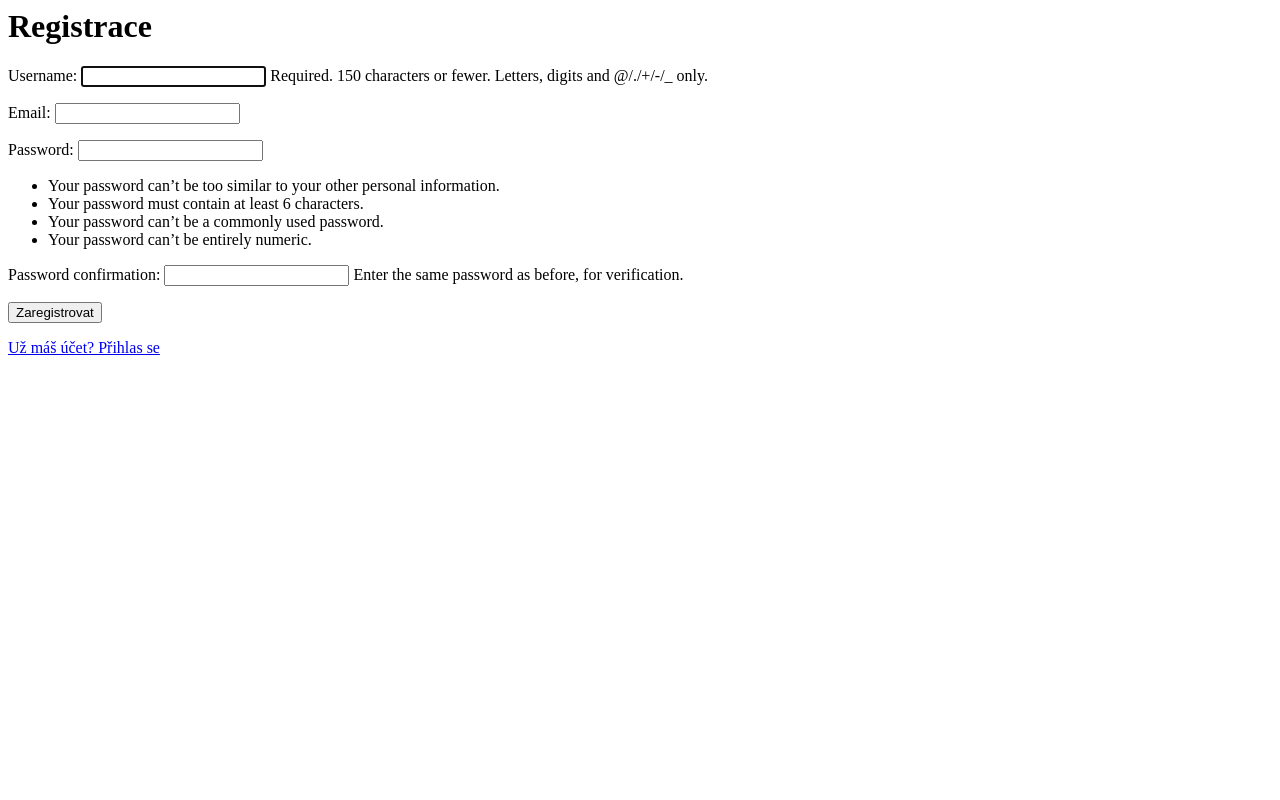
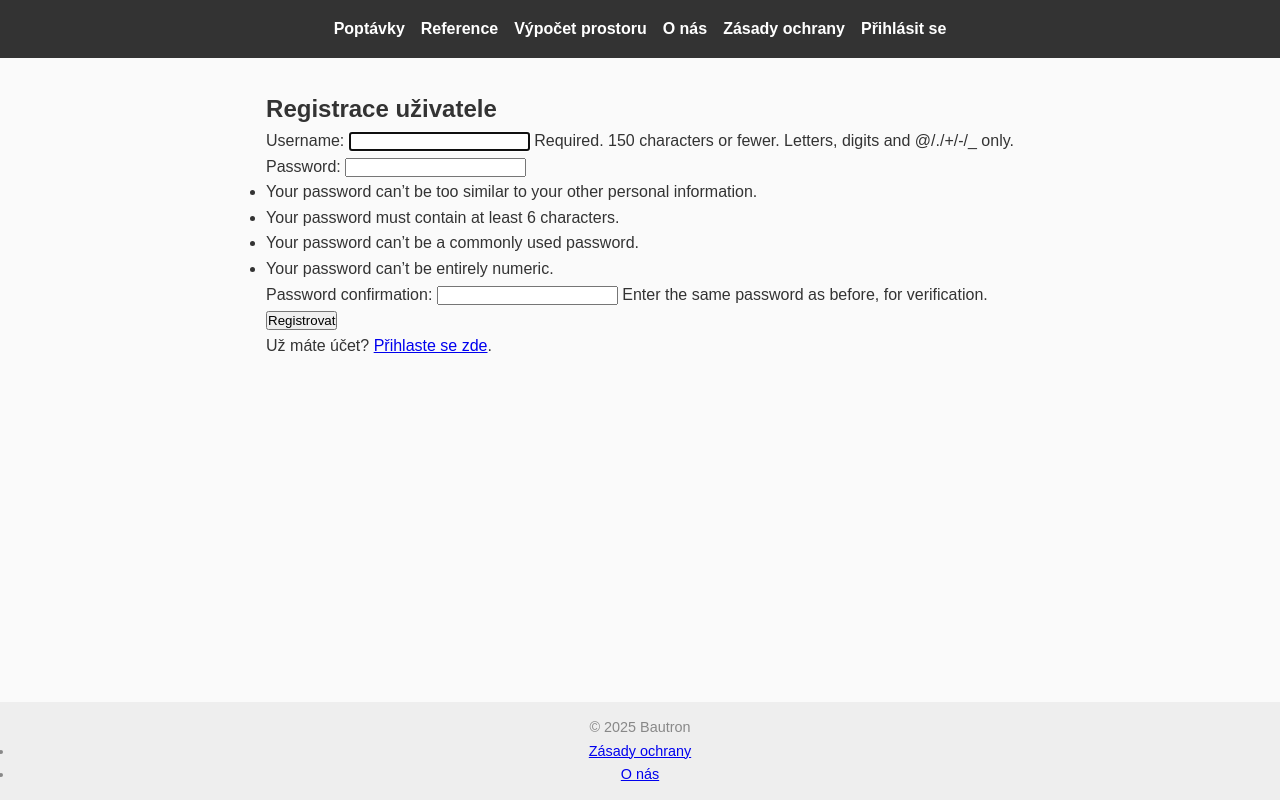
Before and after one commit to Drtilow/Bautron_site, a Django app: page /ucet/registrace/ in a window 1280 px wide. Run offline with Django 4.2, Linux system fonts and the light colour scheme.

Commit message:
funkční o nás a zásady ochrany

```diff
--- a/BAUTRON_SITE/settings.py
+++ b/BAUTRON_SITE/settings.py
@@ -92,8 +92,8 @@ USE_I18N = True
 USE_TZ = True
 
 # Statické soubory
-STATIC_URL = 'static/'
-STATICFILES_DIRS = [os.path.join(BASE_DIR, 'static')]
+STATIC_URL = '/static/'
+STATICFILES_DIRS = [ BASE_DIR / "static" ]
 MEDIA_URL = '/media/'
 MEDIA_ROOT = BASE_DIR / 'media'
 DEFAULT_AUTO_FIELD = 'django.db.models.BigAutoField'
--- a/BAUTRON_SITE/urls.py
+++ b/BAUTRON_SITE/urls.py
@@ -1,29 +1,6 @@
 from django.contrib import admin
 from django.urls import path, include
-from django.shortcuts import redirect
-from poptavky import views
-
-urlpatterns = [
-    path("admin/", admin.site.urls),
-    path("poptavky/", include("poptavky.urls")),
-    path("", lambda request: redirect("seznam_poptavek", permanent=False)),  # přesměrování na /poptavky/
-    path('ucet/', include('uzivatele.urls')),
-    path('reference/', include('reference.urls')),
-    path('obestaveny_prostor/', views.obestaveny_prostor, name='obestaveny_prostor'),
-
-
-]
-from django.conf import settings
-from django.conf.urls.static import static
-
-urlpatterns = [
-    path('admin/', admin.site.urls),
-    path('poptavky/', include('poptavky.urls')),
-    path('reference/', include('reference.urls')),
-    path('ucet/', include('uzivatele.urls')),
-]
-
-urlpatterns += static(settings.MEDIA_URL, document_root=settings.MEDIA_ROOT)
+from uzivatele.views import zasady_ochrany, o_nas
 from django.shortcuts import redirect
 
 urlpatterns = [
@@ -32,6 +9,14 @@ urlpatterns = [
     path('reference/', include('reference.urls')),
     path('ucet/', include('uzivatele.urls')),
 
-    # Přesměrování / na seznam poptávek (nebo jinam, dle potřeby)
+]
+
+# Připojení media souborů (pokud používáš MEDIA_URL)
+from django.conf import settings
+from django.conf.urls.static import static
+
+urlpatterns += [
     path('', lambda request: redirect('seznam_poptavek', permanent=False)),
 ]
+
+urlpatterns += static(settings.MEDIA_URL, document_root=settings.MEDIA_ROOT)
--- /dev/null
+++ b/BAUTRON_SITE/views.py
@@ -0,0 +1,4 @@
+from django.shortcuts import render
+
+def zasady_ochrany(request):
+    return render(request, 'zasady.html')
--- a/poptavky/urls.py
+++ b/poptavky/urls.py
@@ -7,5 +7,7 @@ urlpatterns = [
     path('nova/', views.formular_poptavky, name='formular_poptavky'),
     path('obestaveny_prostor/', views.obestaveny_prostor, name='obestaveny_prostor'),
     path("o-nas/", views.o_nas, name="o_nas"),
+    path("zasady-ochrany/", views.zasady_ochrany, name="zasady_ochrany"),
+
 
 ]
--- a/poptavky/views.py
+++ b/poptavky/views.py
@@ -29,3 +29,6 @@ def obestaveny_prostor(request):
     return render(request, 'poptavky/obestaveny_prostor.html', {"objem": objem})
 def o_nas(request):
     return render(request, 'poptavky/o_nas.html')
+
+def zasady_ochrany(request):
+    return render(request, 'poptavky/zasady_ochrany.html')
--- /dev/null
+++ b/static/css/style.css
@@ -0,0 +1,57 @@
+/* Reset a základní nastavení */
+* {
+    box-sizing: border-box;
+    margin: 0;
+    padding: 0;
+}
+
+body {
+    min-height: 100vh;
+    display: flex;
+    flex-direction: column;
+    font-family: Arial, sans-serif;
+    background-color: #fafafa;
+    color: #333;
+    line-height: 1.6;
+}
+
+/* Navigace */
+nav {
+    background-color: #333;
+    color: #fff;
+    padding: 1em;
+}
+
+nav ul {
+    display: flex;
+    gap: 1em;
+    list-style: none;
+    justify-content: center;
+}
+
+nav ul li a {
+    color: #fff;
+    text-decoration: none;
+    font-weight: bold;
+}
+
+nav ul li a:hover {
+    text-decoration: underline;
+}
+
+/* Obsah stránky */
+main {
+    flex: 1;
+    padding: 2em;
+    max-width: 1000px;
+    margin: 0 auto;
+}
+
+/* Zápatí */
+footer {
+    text-align: center;
+    padding: 1em;
+    font-size: 0.9em;
+    color: #888;
+    background-color: #eee;
+}
--- a/templates/base.html
+++ b/templates/base.html
@@ -1,8 +1,10 @@
+{% load static %}
 <!DOCTYPE html>
 <html lang="cs">
 <head>
     <meta charset="UTF-8">
     <title>{% block title %}Bautron{% endblock %}</title>
+    <link rel="stylesheet" href="{% static 'css/style.css' %}">
 </head>
 <body>
     <nav>
@@ -11,9 +13,7 @@
             <li><a href="{% url 'reference_list' %}">Reference</a></li>
             <li><a href="{% url 'obestaveny_prostor' %}">Výpočet prostoru</a></li>
             <li><a href="{% url 'o_nas' %}">O nás</a></li>
-
-
-
+            <li><a href="{% url 'zasady' %}">Zásady ochrany</a></li>
             {% if user.is_authenticated %}
                 <li><a href="{% url 'logout' %}">Odhlásit se ({{ user.username }})</a></li>
             {% else %}
@@ -22,10 +22,18 @@
         </ul>
     </nav>
 
-    <hr>
+    <main>
+        {% block content %}{% endblock %}
+    </main>
 
-    {% block content %}
-    <!-- Obsah stránky -->
-    {% endblock %}
+    <footer>
+        <p>&copy; 2025 Bautron</p>
+        <ul>
+            <li><a href="{% url 'zasady' %}">Zásady ochrany</a></li>
+            <li><a href="{% url 'o_nas' %}">O nás</a></li>
+
+        </ul>
+    </footer>
+
 </body>
 </html>
--- /dev/null
+++ b/templates/uzivatele/registrace.html
@@ -0,0 +1,15 @@
+{% extends 'base.html' %}
+
+{% block title %}Registrace{% endblock %}
+
+{% block content %}
+<h2>Registrace uživatele</h2>
+
+<form method="post">
+    {% csrf_token %}
+    {{ form.as_p }}
+    <button type="submit">Registrovat</button>
+</form>
+
+<p>Už máte účet? <a href="{% url 'login' %}">Přihlaste se zde</a>.</p>
+{% endblock %}
--- a/uzivatele/urls.py
+++ b/uzivatele/urls.py
@@ -5,4 +5,6 @@ urlpatterns = [
     path('registrace/', views.registrace_view, name='registrace'),
     path('login/', views.login_view, name='login'),
     path('logout/', views.logout_view, name='logout'),
+    path("zasady/", views.zasady_ochrany, name="zasady"),
+    path("o-nas/", views.o_nas, name="o_nas"),
 ]
--- a/uzivatele/views.py
+++ b/uzivatele/views.py
@@ -1,30 +1,40 @@
 from django.shortcuts import render, redirect
-from django.contrib.auth import login, logout, authenticate
-from django.contrib.auth.forms import AuthenticationForm
-from .forms import RegistraceForm
+from django.contrib.auth.forms import UserCreationForm
 
 def registrace_view(request):
     if request.method == 'POST':
-        form = RegistraceForm(request.POST)
+        form = UserCreationForm(request.POST)
         if form.is_valid():
-            user = form.save()
-            login(request, user)
-            return redirect('seznam_poptavek')
+            form.save()
+            return redirect('login')  # nebo 'home'
     else:
-        form = RegistraceForm()
+        form = UserCreationForm()
     return render(request, 'uzivatele/registrace.html', {'form': form})
+
+from django.shortcuts import render
+
+def zasady_ochrany(request):
+    return render(request, "zasady.html")
+
+def o_nas(request):
+    return render(request, "onas.html")
+
+from django.contrib.auth import login, authenticate
+from django.contrib.auth.forms import AuthenticationForm
 
 def login_view(request):
     if request.method == 'POST':
-        form = AuthenticationForm(request, data=request.POST)
+        form = AuthenticationForm(data=request.POST)
         if form.is_valid():
             user = form.get_user()
             login(request, user)
-            return redirect('seznam_poptavek')
+            return redirect('home')  # nebo jiná stránka po přihlášení
     else:
         form = AuthenticationForm()
     return render(request, 'uzivatele/login.html', {'form': form})
 
+from django.contrib.auth import logout
+
 def logout_view(request):
     logout(request)
-    return redirect('login')
+    return redirect('home')  # nebo 'login' – podle tvé volby
```
Also changed, not shown: poptavky/templates/poptavky/zasady_ochrany.html (added, +9 -0 lines), templates/onas.html (added, +9 -0 lines), templates/zasady.html (added, +8 -0 lines).
